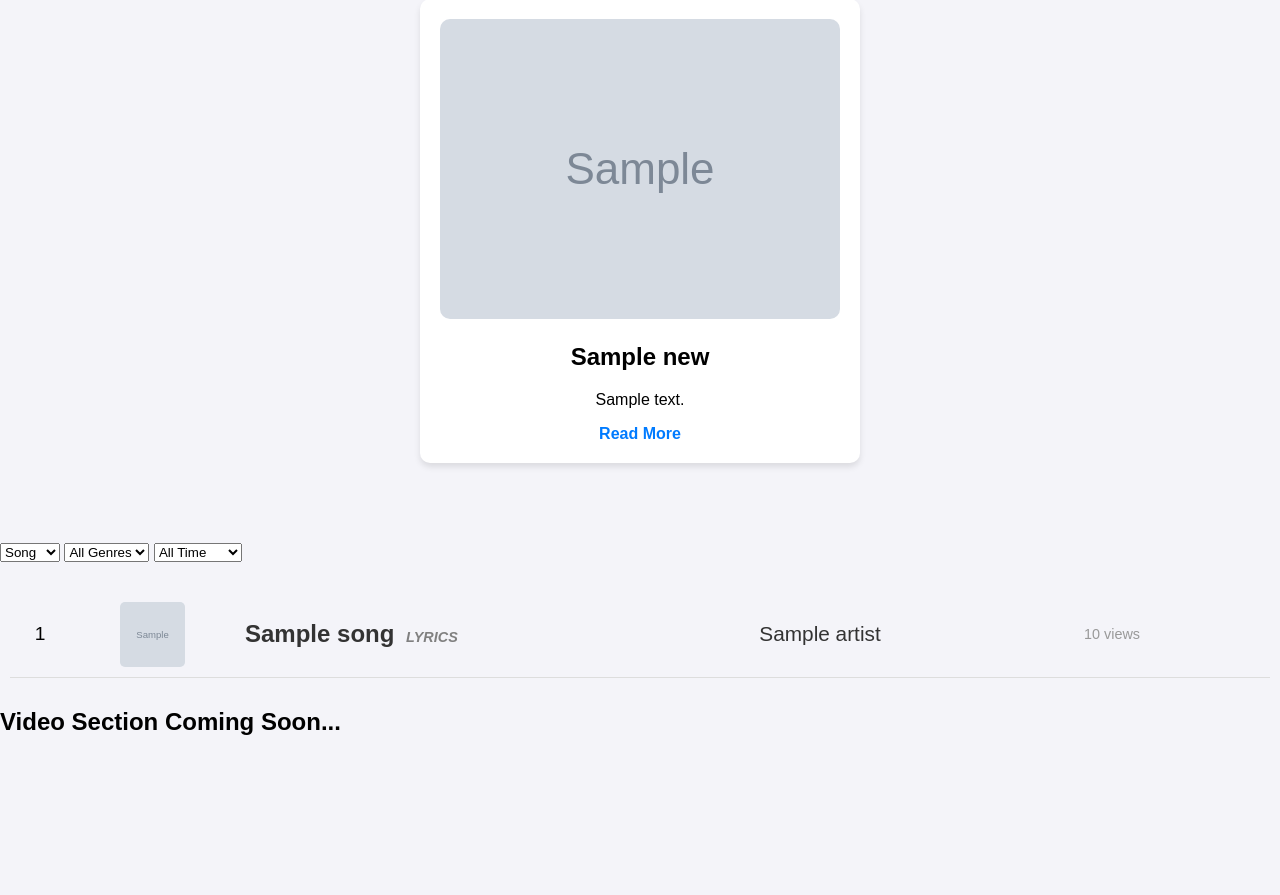
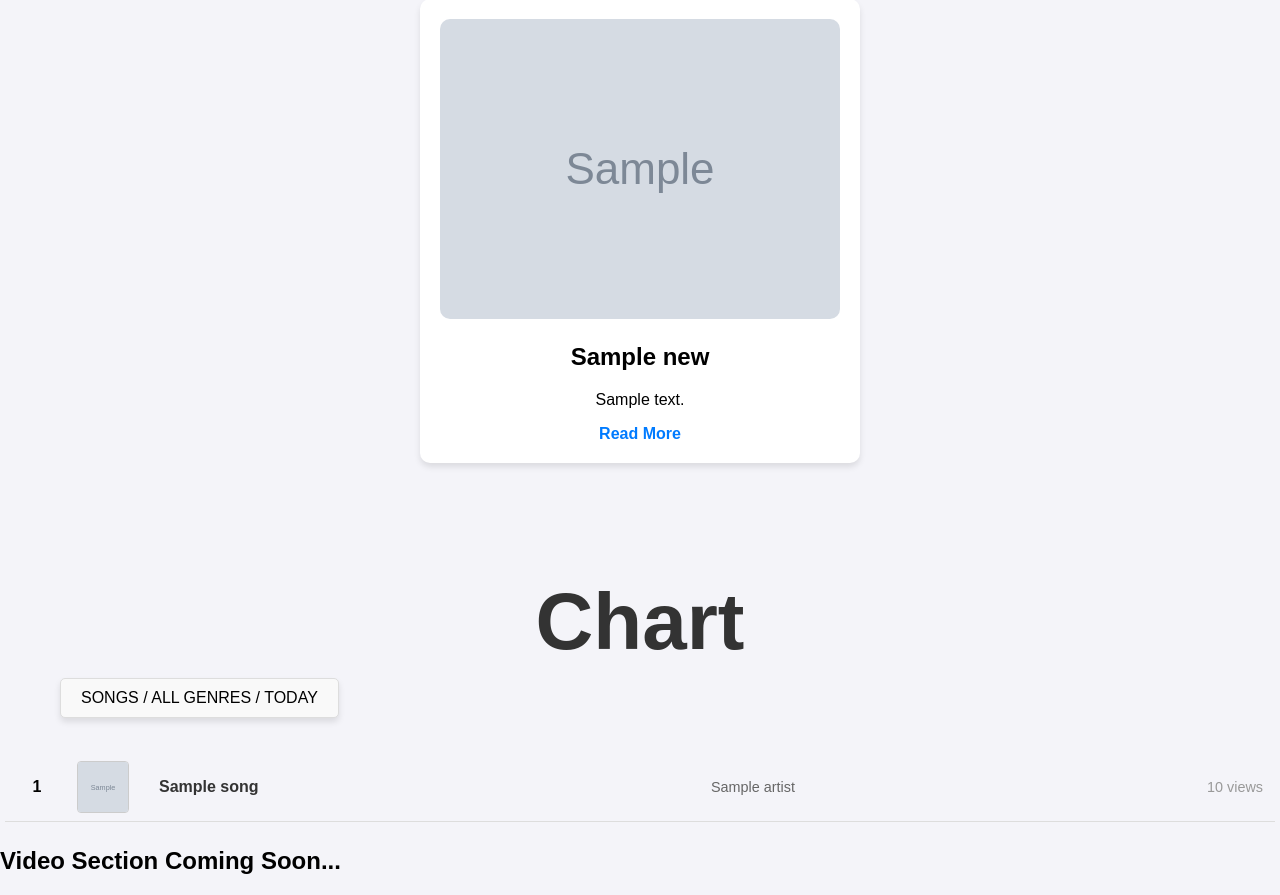
Before and after one commit to mamaliinjas/genius, a Django app: page / in a window 1280 px wide. Shown: the part 219-1114 px from the top of the page. Before the commit the page ends 954 px from the top, so only its background shows below. Run offline with Django 5.2, Linux system fonts and the light colour scheme; tables that the repository leaves empty hold one stand-in row (values such as "Sample post"); grey boxes marked "Sample" are stand-in pictures; some libraries are stand-ins or nearby versions.

Commit message:
changes for chart

```diff
--- a/static/css/chart.css
+++ b/static/css/chart.css
@@ -1,88 +1,159 @@
+/* Filter Button */
+.filter-button {
+    background-color: #f9f9f9;
+    color: rgb(0, 0, 0);
+    padding: 10px 20px;
+    text-align: center;
+    font-size: 16px;
+    cursor: pointer;
+    border-radius: 5px;
+    display: inline-block;
+    margin: 10px 0;
+    width: fit-content;
+    margin-left: 60px;
+    border: 1px solid #ddd;
+    box-shadow: 0 4px 6px rgba(0, 0, 0, 0.1);
+}
+
+/* Filter Dropdown */
+.filter-dropdown {
+    display: flex;
+    flex-direction: row;
+    background-color: #f9f9f9;
+    border: 1px solid #ddd;
+    border-radius: 5px;
+    margin-top: 0px;
+    padding: 11px;
+    gap: 15px;
+    max-width: 300px;
+    box-shadow: 0 4px 6px rgba(0, 0, 0, 0.1);
+    margin-left: 50px;
+}
+
+.hidden {
+    display: none;
+}
+
+.filter-column {
+    display: flex;
+    flex-wrap: wrap;
+    gap: 10px;
+}
+
+/* Chart Title */
+.chart-title {
+    font-size: 5rem;
+    /* Large font size */
+    font-weight: bold;
+    /* Make the title bold */
+    text-align: center;
+    /* Center the title */
+    color: #333;
+    /* Choose a color for the title */
+    margin-bottom: 0px;
+    /* Add some space below the title */
+}
+
+
+.filter-column h4 {
+    font-size: 14px;
+    font-weight: bold;
+    margin-bottom: 5px;
+}
+
+.filter-column ul {
+    list-style: none;
+    margin: 0;
+    padding: 0;
+}
+
+.filter-column ul li {
+    padding: 5px 10px;
+    cursor: pointer;
+    border-radius: 3px;
+    transition: background-color 0.3s;
+}
+
+.filter-column ul li:hover {
+    background-color: #ddd;
+}
+
+
+/* Chart Item - Compact Layout */
+.chart-item {
+    display: flex;
+    align-items: center;
+    justify-content: space-between;
+    padding: 8px 12px;
+    /* Tighter spacing */
+    border-bottom: 1px solid #ddd;
+    /* Separate rows clearly */
+    gap: 20px;
+    /* Reduce gaps */
+    cursor: pointer;
+    font-family: Arial, sans-serif;
+    transition: background-color 0.2s ease-in-out;
+}
+
+.chart-item:hover {
+    background-color: #f5f5f5;
+    /* Add hover effect */
+}
+
+.chart-rank {
+    width: 40px;
+    /* Standard width for rank */
+    text-align: center;
+    font-weight: bold;
+    font-size: 1rem;
+}
+
+.chart-image {
+    width: 50px;
+    /* Reduce size for compact design */
+    height: 50px;
+    object-fit: cover;
+    margin-right: 10px;
+    border-radius: 4px;
+    border: 1px solid #ccc;
+    /* Add a subtle border */
+}
+
+.chart-song {
+    flex: 3;
+    /* Adjust flex to prioritize song title space */
+    font-weight: bold;
+    color: #333;
+    white-space: nowrap;
+    overflow: hidden;
+    text-overflow: ellipsis;
+}
+
+.chart-artist {
+    flex: 2;
+    /* Give artist more space for readability */
+    color: #666;
+    font-size: 0.9rem;
+    text-align: left;
+    white-space: nowrap;
+    overflow: hidden;
+    text-overflow: ellipsis;
+}
+
+.chart-views {
+    flex: 1;
+    font-size: 0.9rem;
+    color: #999;
+    text-align: right;
+}
+
+/* Adjust container padding for better alignment */
 .chart-container {
-    display: flex;
-    flex-direction: column;
     margin-top: 20px;
     padding: 10px;
 }
 
-.chart-item {
-    display: flex;
-    align-items: center;
-    justify-content: space-between;
-    padding: 10px;
-    border-bottom: 1px solid #ddd;
-    cursor: pointer;
-    transition: background-color 0.2s ease-in-out;
-    gap: 45px;
+/* Make the chart container more compact */
+#chart-results {
+    padding: 5px;
 }
-
-.chart-item:hover {
-    background-color: #f9f9f9;
-}
-
-.chart-rank {
-    width: 40px;
-    text-align: center;
-    font-weight: lighter;
-    font-size: 1.2rem;
-}
-
-.chart-image {
-    width: 65px;
-    height: 65px;
-    object-fit: cover;
-    margin: 0 15px;
-    border-radius: 5px;
-}
-
-.chart-song {
-    flex: 2;
-    font-size: 1.5rem;
-    font-style: normal;
-    font-family: 'Arial', sans-serif;
-    font-weight: bold;
-    color: #333;
-    text-overflow: ellipsis;
-    white-space: nowrap;
-    padding-left: 0;
-}
-
-.chart-artist {
-    flex: 1;
-    color: #333;
-    text-align: left;
-    font-weight: lighter;
-    padding-right: 50px;
-    font-family: 'arial', sans-serif;
-    font-size: 1.3rem;
-    padding-left: 10px;
-}
-
-.chart-views {
-    font-size: 0.9rem;
-    color: #999;
-    text-align: right;
-    padding-right: 120px;
-}
-
-.chart-lyrics-label {
-    font-size: 0.9rem;
-    color: grey;
-    margin-left: 5px;
-    font-style: italic;
-}
-
-.chart-item.artist-layout {
-    display: flex;
-    align-items: center;
-    justify-content: space-between;
-    gap: 20px;
-    justify-content: flex-start;
-    /* Align the content to the left */
-    padding: 15px 0;
-    /* Add some padding for better spacing */
-}
-
-.chart-artist-bold {
-    font-weight: bold;
-}
--- a/static/js/chart.js
+++ b/static/js/chart.js
@@ -1,27 +1,32 @@
-document.addEventListener('DOMContentLoaded', function () {
-    const chartResultsContainer = document.getElementById('chart-results');
-    const filterForm = document.getElementById('filter-form');
+document.addEventListener("DOMContentLoaded", function () {
+    const chartResultsContainer = document.getElementById("chart-results");
+    const filterButton = document.getElementById("filter-button");
+    const filterDropdown = document.getElementById("filter-dropdown");
+    let selectedFilters = { type: "song", genre: "all", time: "all" };
+
+    function updateFilterButtonText() {
+        filterButton.textContent = `${selectedFilters.type.toUpperCase()} / ${selectedFilters.genre.toUpperCase()} / ${selectedFilters.time.toUpperCase()
+            }`;
+    }
 
     function fetchChartData() {
-        const type = document.getElementById('type-filter').value;
-        const genre = document.getElementById('genre-filter').value;
-        const time = document.getElementById('time-filter').value;
+        const { type, genre, time } = selectedFilters;
 
         fetch(`/chart_data/?type=${type}&genre=${genre}&time=${time}`)
-            .then(response => response.json())
-            .then(data => {
-                if (data.error) {
-                    console.error('Error fetching chart data:', data.error);
+            .then((response) => response.json())
+            .then((data) => {
+                chartResultsContainer.innerHTML = ""; // Clear previous results
+
+                if (data.results.length === 0) {
+                    chartResultsContainer.innerHTML = "<p>No results found.</p>";
                     return;
                 }
 
-                chartResultsContainer.innerHTML = ''; // Clear previous results
+                data.results.forEach((item, index) => {
+                    const rankItem = document.createElement("div");
+                    rankItem.classList.add("chart-item");
 
-                data.results.forEach((item, index) => {
-                    const rankItem = document.createElement('div');
-                    rankItem.classList.add('chart-item');
-
-                    // Set the correct page redirection based on item type
+                    // Click redirection logic
                     if (type === "song") {
                         rankItem.onclick = () => window.location.href = `/song/${item.id}/`;
                     } else if (type === "album") {
@@ -30,42 +35,44 @@ document.addEventListener('DOMContentLoaded', function () {
                         rankItem.onclick = () => window.location.href = `/artist/${item.id}/`;
                     }
 
-                    // Only include the "(lyrics)" label if the filter type is "song"
-                    const lyricsLabel = type === "song" ? `<span class="chart-lyrics-label">LYRICS</span>` : "";
-
-                    // Only include the views if the filter type is "song"
-                    const viewsHtml = type === "song" ? `<span class="chart-views">${item.views} views</span>` : "";
-
-                    // If the filter type is "artist", apply bold font for artist names
-                    let itemHtml = "";
-                    if (type === "artist") {
-                        itemHtml = `
-                            <span class="chart-rank">${index + 1}</span>
-                            <img class="chart-image" src="${item.image || '/static/images/default_cover.jpg'}" alt="cover photo">
-                            <span class="chart-artist chart-artist-bold">${item.name}</span>
-                        `;
-                    } else {
-                        itemHtml = `
-                            <span class="chart-rank">${index + 1}</span>
-                            <img class="chart-image" src="${item.image || '/static/images/default_cover.jpg'}" alt="cover photo">
-                            <span class="chart-song">
-                                ${item.title}
-                                ${lyricsLabel}
-                            </span>
-                            <span class="chart-artist">${item.artist}</span>
-                            ${viewsHtml}
-                        `;
-                    }
-
-                    rankItem.innerHTML = itemHtml;
+                    rankItem.innerHTML = `
+                        <span class="chart-rank">${index + 1}</span>
+                        <img class="chart-image" src="${item.image || '/static/images/default_cover.jpg'}" alt="cover photo">
+                        <span class="chart-song">${item.title || item.name}</span>
+                        <span class="chart-artist">${item.artist || ''}</span>
+                        <span class="chart-views">${item.views || ''} views</span>
+                    `;
                     chartResultsContainer.appendChild(rankItem);
                 });
             })
-            .catch(error => {
-                console.error('Error fetching chart data:', error);
+            .catch((error) => {
+                console.error("Error fetching chart data:", error);
             });
     }
 
-    filterForm.addEventListener('change', fetchChartData);
-    fetchChartData(); // Initial fetch on page load
+    // Toggle filter dropdown
+    filterButton.addEventListener("click", () => {
+        filterDropdown.classList.toggle("hidden");
+    });
+
+    // Handle filter selection
+    filterDropdown.addEventListener("click", (event) => {
+        const target = event.target;
+        if (target.tagName === "LI") {
+            const filterType = target.getAttribute("data-type");
+            const filterGenre = target.getAttribute("data-genre");
+            const filterTime = target.getAttribute("data-time");
+
+            if (filterType) selectedFilters.type = filterType;
+            if (filterGenre) selectedFilters.genre = filterGenre;
+            if (filterTime) selectedFilters.time = filterTime;
+
+            updateFilterButtonText();
+            filterDropdown.classList.add("hidden"); // Close dropdown
+            fetchChartData(); // Fetch updated data
+        }
+    });
+
+    // Initial fetch
+    fetchChartData();
 });
--- a/template/home.html
+++ b/template/home.html
@@ -28,32 +28,42 @@
 
     <!-- Chart Filters -->
     <div id="chart-section">
-        <form id="filter-form" class="filter-form">
-            <select id="type-filter">
-                <option value="song" selected>Song</option>
-                <option value="album">Album</option>
-                <option value="artist">Artist</option>
-            </select>
-
-            <select id="genre-filter">
-                <option value="all" selected>All Genres</option>
-                <option value="rap">Rap</option>
-                <option value="rock">Rock</option>
-                <option value="pop">Pop</option>
-                <!-- Add more genres dynamically if needed -->
-            </select>
-
-            <select id="time-filter">
-                <option value="all" selected>All Time</option>
-                <option value="day">Today</option>
-                <option value="week">This Week</option>
-                <option value="month">This Month</option>
-            </select>
-        </form>
+        <h1 class="chart-title">Chart</h1>
+        <div id="filter-button" class="filter-button">
+            SONGS / ALL GENRES / TODAY
+        </div>
+        <div id="filter-dropdown" class="filter-dropdown hidden">
+            <div class="filter-column">
+                <h4>Type</h4>
+                <ul>
+                    <li data-type="song">Song</li>
+                    <li data-type="album">Album</li>
+                    <li data-type="artist">Artist</li>
+                    <li data-type="lyric">Lyric</li>
+                </ul>
+            </div>
+            <div class="filter-column">
+                <h4>Genres</h4>
+                <ul>
+                    <li data-genre="all">All</li>
+                    <li data-genre="rap">Rap</li>
+                    <li data-genre="pop">Pop</li>
+                    <li data-genre="rnb">R&B</li>
+                    <li data-genre="country">Country</li>
+                    <li data-genre="rock">Rock</li>
+                </ul>
+            </div>
+            <div class="filter-column">
+                <h4>Time</h4>
+                <ul>
+                    <li data-time="all">All Time</li>
+                    <li data-time="day">Today</li>
+                    <li data-time="week">This Week</li>
+                    <li data-time="month">This Month</li>
+                </ul>
+            </div>
+        </div>
     </div>
-
-
-    <!-- Chart Results -->
     <div id="chart-results" class="chart-container"></div>
 
 
```
